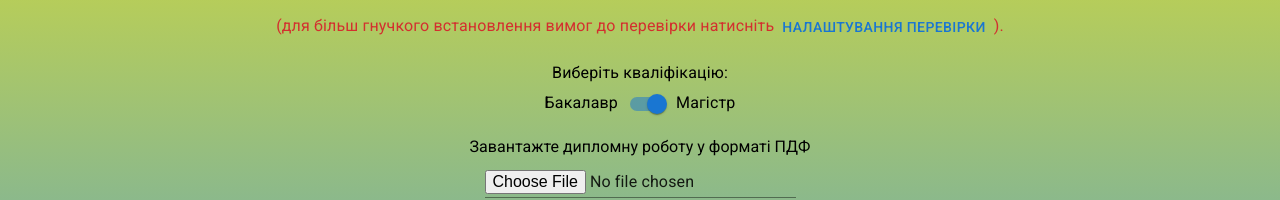
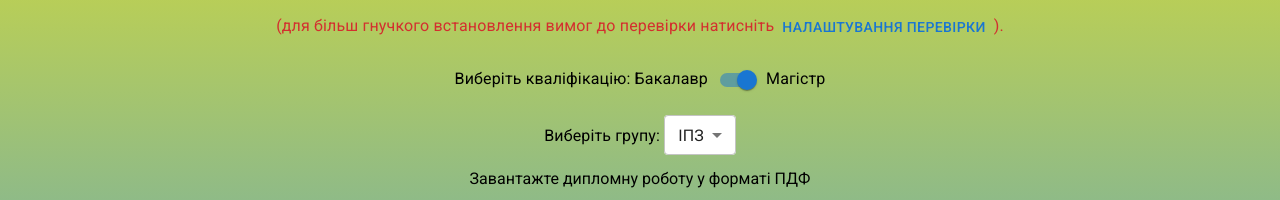
Before and after one commit to victorchei/test-ui, a React (Create React App) app: page / in a window 1280 px wide. Shown: the part 258-458 px from the top of the page. Built offline with nearby package versions, Linux system fonts and the light colour scheme.

Commit message:
add group selection

```diff
--- a/src/components/App.tsx
+++ b/src/components/App.tsx
@@ -1,6 +1,7 @@
 import { Input, Stack } from '@mui/material'
 import { GlobalWorkerOptions } from 'pdfjs-dist'
 import React, { useEffect, useState } from 'react'
+import { groupsConfig } from 'src/config/groupsConfig'
 import { StartConfig, getStartConfig } from 'src/helpers/getStartConfig'
 import '../style/index.css'
 import { check } from '../validator'
@@ -16,7 +17,7 @@ export default function App() {
   const [loading, setLoading] = useState(false)
   const [errorsData, setErrorsData] = useState<ErrorsType>({})
   const isMasterDefault = true
-  const [config, setConfig] = useState<StartConfig>(getStartConfig(isMasterDefault))
+  const [config, setConfig] = useState<StartConfig>(getStartConfig(isMasterDefault, groupsConfig[0]))
   const ref = React.useRef<HTMLInputElement>(null)
 
   const validate = async (inputElement: HTMLInputElement, currentConfig: StartConfig) => {
--- a/src/components/Settings/index.tsx
+++ b/src/components/Settings/index.tsx
@@ -1,9 +1,10 @@
-import { Switch } from '@mui/material'
+import { MenuItem, Select, SelectChangeEvent, Switch } from '@mui/material'
 import Box from '@mui/material/Box'
 import Button from '@mui/material/Button'
 import Modal from '@mui/material/Modal'
 import Typography from '@mui/material/Typography'
 import React from 'react'
+import { groupsConfig } from 'src/config/groupsConfig'
 import { StartConfig, getStartConfig } from 'src/helpers/getStartConfig'
 import { SettingsForm } from './SettingsForm'
 
@@ -34,6 +35,8 @@ export const Settings = ({
 }) => {
   const [open, setOpen] = React.useState(false)
   const [value, setValue] = React.useState(isMasterDefault)
+  const [groupName, setGroupName] = React.useState(groupsConfig[0])
+
   const handleOpen = () => setOpen(true)
   const handleClose = () => setOpen(false)
 
@@ -43,25 +46,38 @@ export const Settings = ({
   }
 
   const onChangeHandler = (_: any, checked: boolean) => {
-    setConfig(getStartConfig(checked))
+    setConfig(getStartConfig(checked, groupName))
     setValue(checked)
+  }
+
+  const onGroupSelect = (event: SelectChangeEvent) => {
+    setGroupName(event.target.value as string)
   }
 
   return (
     <div>
-
       <Typography sx={{ margin: '0 32px', textAlign: 'center' }} color="error">
         (для більш гнучкого встановлення вимог до перевірки натисніть
         <Button onClick={handleOpen}>Налаштування перевірки</Button>
         ).
       </Typography>
-      <Typography sx={{ margin: '16px', textAlign: 'center' }}>
-        Виберіть кваліфікацію:
-        <br />
+      <Typography sx={{ margin: '16px 16px 0', textAlign: 'center' }}>
+        <span>Виберіть кваліфікацію: </span>
         Бакалавр
         <Switch onChange={onChangeHandler} checked={value} />
         Магістр
       </Typography>
+      <Typography component="label" sx={{ margin: '16px', textAlign: 'center', display: 'block' }}>
+        Виберіть групу:{' '}
+        <Select size="small" value={groupName} onChange={onGroupSelect} sx={{ background: '#fff' }}>
+          {groupsConfig.map((name) => (
+            <MenuItem key={name} value={name}>
+              {name}
+            </MenuItem>
+          ))}
+        </Select>
+      </Typography>
+
       {open && (
         <Modal
           open={open}
@@ -70,7 +86,7 @@ export const Settings = ({
           aria-describedby="modal-modal-description"
         >
           <Box sx={style}>
-            <SettingsForm startConfig={getStartConfig(value)} config={config} setConfig={setConfigHandler} />
+            <SettingsForm startConfig={getStartConfig(value, groupName)} config={config} setConfig={setConfigHandler} />
           </Box>
         </Modal>
       )}
--- /dev/null
+++ b/src/config/groupsConfig.ts
@@ -0,0 +1 @@
+export const groupsConfig = ['ІПЗ', 'ЗIПЗ', 'УІТП', 'КБ']
--- a/src/helpers/getStartConfig.ts
+++ b/src/helpers/getStartConfig.ts
@@ -22,8 +22,8 @@ export type StartConfig = {
   }
 }
 
-export const getStartConfig = (isMaster: boolean): StartConfig => {
-  const prfCode = `ІПЗ.КР.${isMaster ? 'М' : 'Б'} – 121 – 23 - ПЗ`
+export const getStartConfig = (isMaster: boolean, groupName: string): StartConfig => {
+  const prfCode = `${groupName}.КР.${isMaster ? 'М' : 'Б'} – 121 – 23 - ПЗ`
   return {
     refListMinLen: 0,
     chapterSize: [1, 5],
```
